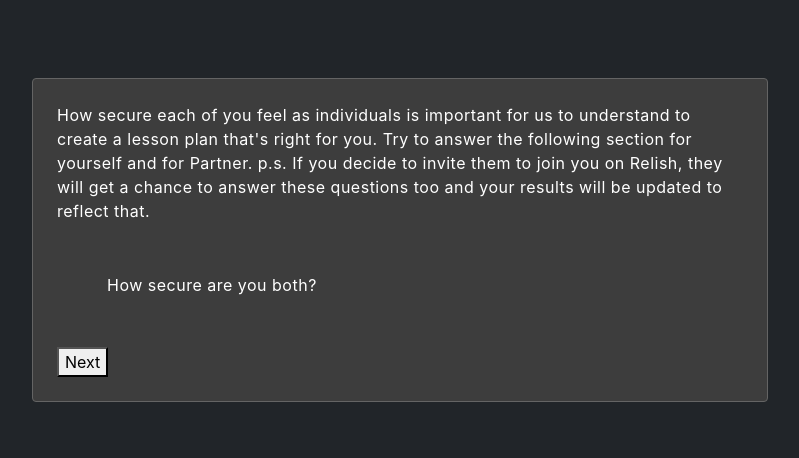
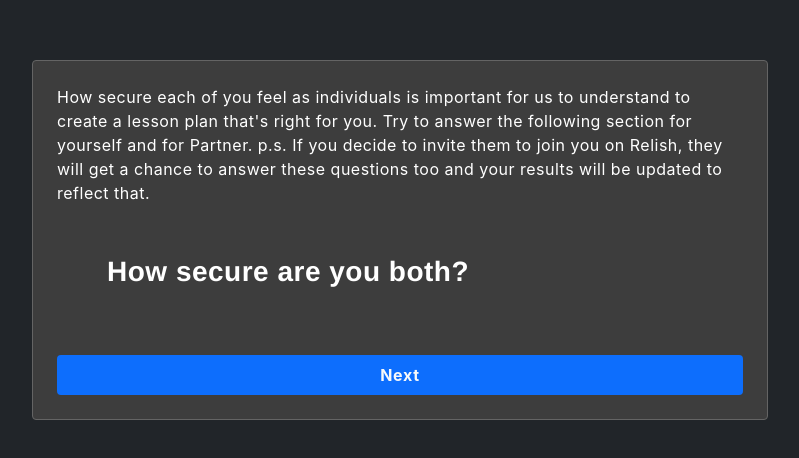
Before and after one commit to Vitalii-Dzoma/quiz-app-moonlit, a React (Create React App) app: page / in a window 1280 px wide. Shown: the part 160-618 px from the top of the page, without its empty margins (240-1039 px from the left). Built offline with nearby package versions, Linux system fonts and the light colour scheme.

Commit message:
Styles added

```diff
--- a/src/App1.js
+++ b/src/App1.js
@@ -108,9 +108,9 @@ function App() {
                 {pageContent.bodyBold && (
                   <div className="body-bold">{renderPartnerResults()}</div>
                 )}
-                <div className="label" style={{ margin: 50 }}>
+                <h3 className="label" style={{ margin: 50 }}>
                   {pageContent.label}
-                </div>
+                </h3>
                 {pageContent.options && (
                   <div
                     style={{
@@ -166,7 +166,12 @@ function App() {
                   </div>
                 )}
                 {pageContent.done && (
-                  <button onClick={handleNextClick}>{pageContent.done}</button>
+                  <button
+                    className="btn py-2 w-100 mt-3 bg-primary text-light fw-bold"
+                    onClick={handleNextClick}
+                  >
+                    {pageContent.done}
+                  </button>
                 )}
               </div>
             </div>
```
Also changed, not shown: 1 other file (tests, documents, lock files or other folders).
